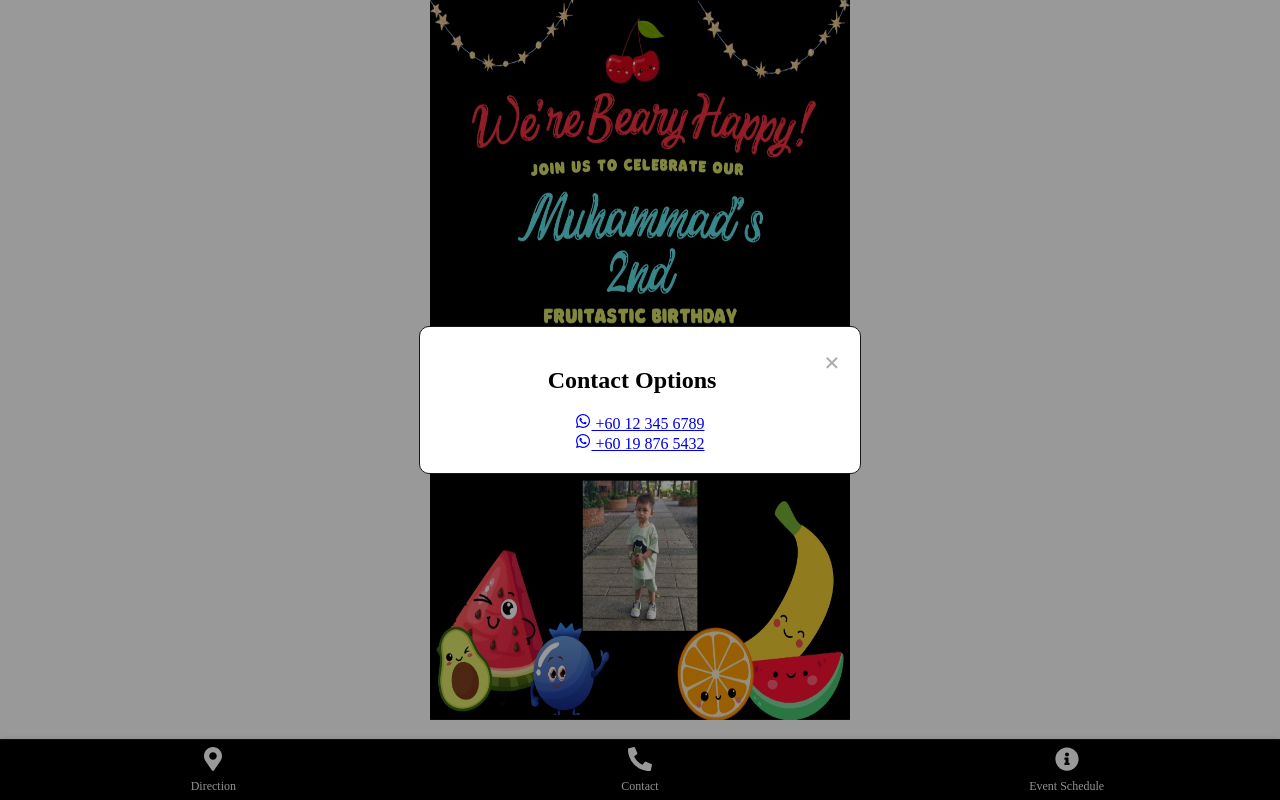
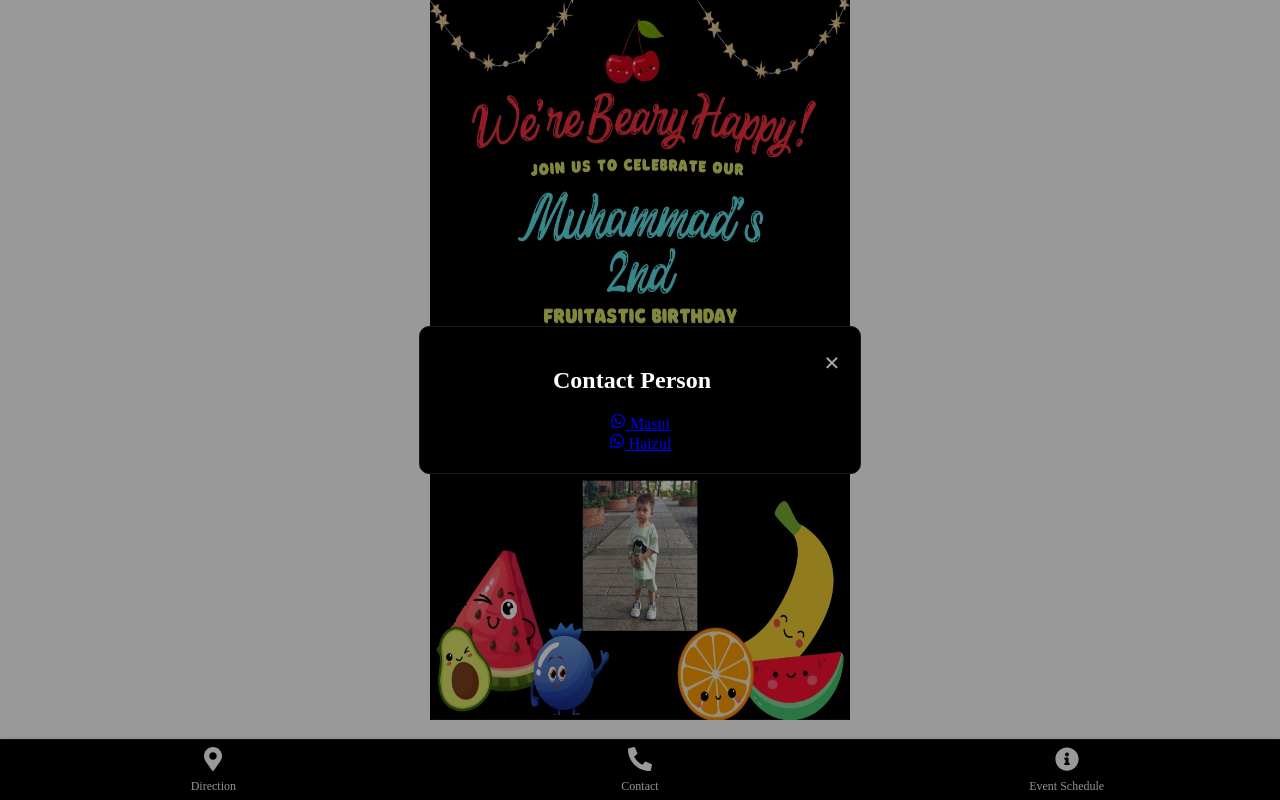
Before and after one commit to m4mb007/invitation, a React (Vite) app: page / in a window 1280 px wide. Both pictures are taken after a click on the element "Contact". Built offline with nearby package versions, Linux system fonts and the light colour scheme.

Commit message:
minor adjustment

```diff
--- a/src/components/Birthday.css
+++ b/src/components/Birthday.css
@@ -34,3 +34,16 @@
     background-size: 420px 100%;
     background-repeat: no-repeat;
 }
+
+.tentative-inner {
+    text-align: center;
+}
+
+.item-tentative {
+    padding: 10px;
+    /* line-height: 0.5; */
+}
+
+.item-tentative h3 {
+    color: bisque;
+}
--- a/src/components/BottomNav.css
+++ b/src/components/BottomNav.css
@@ -30,7 +30,8 @@
 
 .nav-item.active .icon,
 .nav-item.active .nav-label {
-    color: #007bff; /* Active color */
+  color: #007bff;
+  /* Active color */
 }
 
 .modal {
@@ -45,7 +46,7 @@
 }
 
 .modal-content {
-    background-color: white;
+  background-color: rgb(0, 0, 0);
   margin: 15% auto;
   padding: 20px;
   border: 1px solid #181818;
@@ -89,10 +90,11 @@
 }
 
 .modal-content {
-    background-color: white;
+  background-color: rgb(0, 0, 0);
   border-radius: 10px;
   padding: 20px;
   text-align: center;
+  color: #fff;
   width: 80%;
   max-width: 400px;
 }
@@ -131,6 +133,6 @@
   opacity: 0.8;
 }
 
-  .modal-content ul{
+.modal-content ul {
   list-style-type: none;
 }
--- a/src/components/ContactModal.jsx
+++ b/src/components/ContactModal.jsx
@@ -1,5 +1,5 @@
-import {React,  useState } from 'react';
-import { FaWhatsapp, FaPhoneAlt } from 'react-icons/fa';
+import { React, useState } from "react";
+import { FaWhatsapp, FaPhoneAlt } from "react-icons/fa";
 
 const ContactModal = () => {
   const [isOpen, setIsOpen] = useState(false);
@@ -22,14 +22,24 @@ const ContactModal = () => {
       {isOpen && (
         <div className="modal">
           <div className="modal-content">
-            <span className="close" onClick={handleClose}>&times;</span>
-            <h2>Contact Options</h2>
-            <a href="https://wa.me/60123456789" target="_blank" rel="noopener noreferrer">
-              <FaWhatsapp /> +60 12 345 6789
+            <span className="close" onClick={handleClose}>
+              &times;
+            </span>
+            <h2>Contact Person</h2>
+            <a
+              href="https://wa.me/60162872741"
+              target="_blank"
+              rel="noopener noreferrer"
+            >
+              <FaWhatsapp /> Masni
             </a>
             <br />
-            <a href="https://wa.me/60198765432" target="_blank" rel="noopener noreferrer">
-              <FaWhatsapp /> +60 19 876 5432
+            <a
+              href="https://wa.me/60169707313"
+              target="_blank"
+              rel="noopener noreferrer"
+            >
+              <FaWhatsapp /> Haizul
             </a>
           </div>
         </div>
--- a/src/components/EventScheduleModal.jsx
+++ b/src/components/EventScheduleModal.jsx
@@ -1,6 +1,10 @@
-import { FaMapMarkerAlt, FaPhoneAlt, FaHome, FaInfoCircle } from 'react-icons/fa';
-import React, { useState } from 'react';
-
+import {
+  FaMapMarkerAlt,
+  FaPhoneAlt,
+  FaHome,
+  FaInfoCircle,
+} from "react-icons/fa";
+import React, { useState } from "react";
 
 const EventScheduleModal = () => {
   const [isOpen, setIsOpen] = useState(false);
@@ -23,14 +27,45 @@ const EventScheduleModal = () => {
       {isOpen && (
         <div className="modal">
           <div className="modal-content">
-              <span className="close" onClick={handleClose}>&times;</span>
-              <h2>Program</h2>
-              <ul>
-                <li>3:00 PM - Arrival of Guest </li>
-                <li>3:30 PM - Cake Cutting</li>
-                <li>3:45 PM - Lunch</li>
-                <li>6:00 PM - Good Bye</li>
-              </ul>
+            <span className="close" onClick={handleClose}>
+              &times;
+            </span>
+            <div className="tentative-inner">
+              <h2>Program </h2>
+
+              <div className="item-tentative">
+                <h3>3:00 PM - Arrival of Guests</h3>
+                <span>
+                  Warm smiles and joyful greetings as we welcome our cherished
+                  guests.
+                </span>
+              </div>
+
+              <div className="item-tentative">
+                <h3>3:30 PM - Cake Cutting Ceremony</h3>
+                <span>
+                  Gather around, it’s time to celebrate! Join us in singing
+                  "Happy Birthday" and share in the joy as we cut the birthday
+                  cake.
+                </span>
+              </div>
+
+              <div className="item-tentative">
+                <h3>3:45 PM - Hi-Tea Delight</h3>
+                <span>
+                  Indulge in a delightful array of treats. Savor every bite as
+                  we enjoy a relaxing hi-tea together.
+                </span>
+              </div>
+
+              <div className="item-tentative">
+                <h3>6:00 PM - Farewell and Thanks</h3>
+                <span>
+                  As our celebration comes to a close, we thank you for being
+                  part of this special day. Safe travels home!
+                </span>
+              </div>
+            </div>
           </div>
         </div>
       )}
```
Lines whose indentation alone changed are shown as unchanged.
